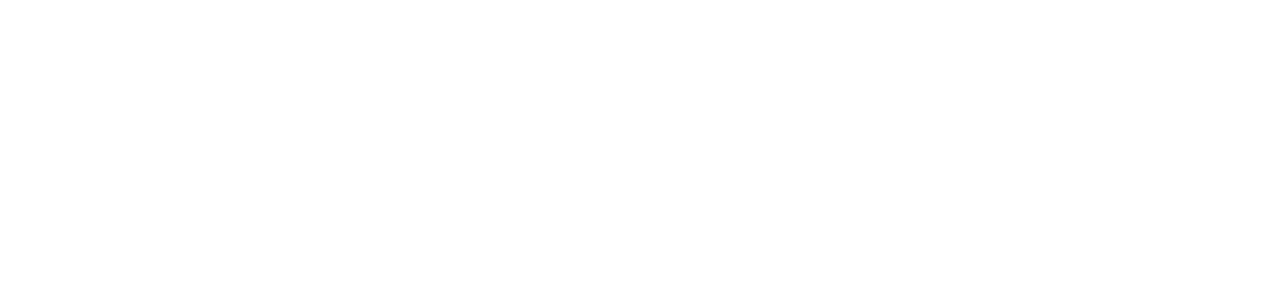
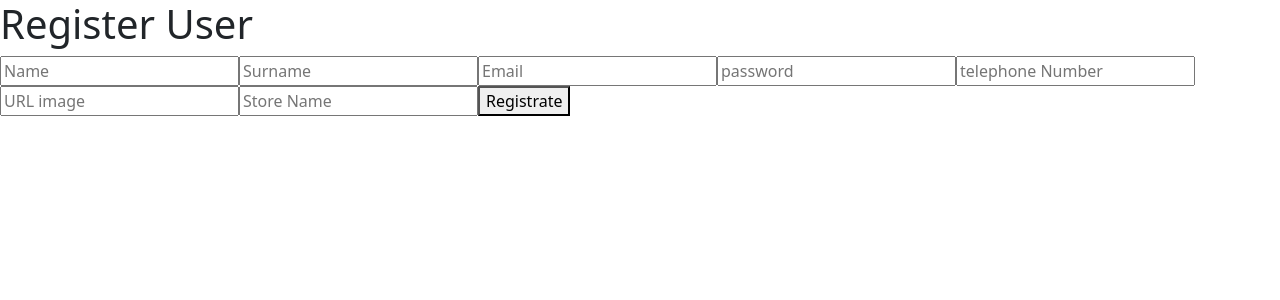
Before and after one commit to Carsefer/PF-Clothes-Client, a React (Create React App) app in the folder CLIENT/: page /register in a window 1280 px wide. Before the commit this address had no page. Shown: the top 300 px of the page. Built offline with nearby package versions, Linux system fonts and the light colour scheme.

Commit message:
arreglo de sintaxis-rerireccion de form

```diff
--- a/CLIENT/src/App.js
+++ b/CLIENT/src/App.js
@@ -14,6 +14,8 @@ function App() {
         <Route path="/home/login" element={<Login/>}/>
         <Route path="/home/signup" element={<CreateUser/>}/>
         <Route path="home/product/:id" element={<ProductDetail/>}/>
+        <Route path="/register" element={<CreateUser/>}/>
+
       </Routes>
     </>
   );
--- a/CLIENT/src/components/CreateUser/CreateUser.jsx
+++ b/CLIENT/src/components/CreateUser/CreateUser.jsx
@@ -109,7 +109,7 @@ return (
        {errors.password && <p >{errors.password}</p>}
 
       {/* input telephone_number */}
-      <h4 >telephone_number</h4>
+
           <input
             type="number"
             placeholder="telephone Number"
@@ -145,7 +145,7 @@ return (
 
           />
          {errors.storeName && <p >{errors.storeName}</p>}
-         <button>Send</button>
+         <button>Registrate</button>
      </form>
 
 
```
